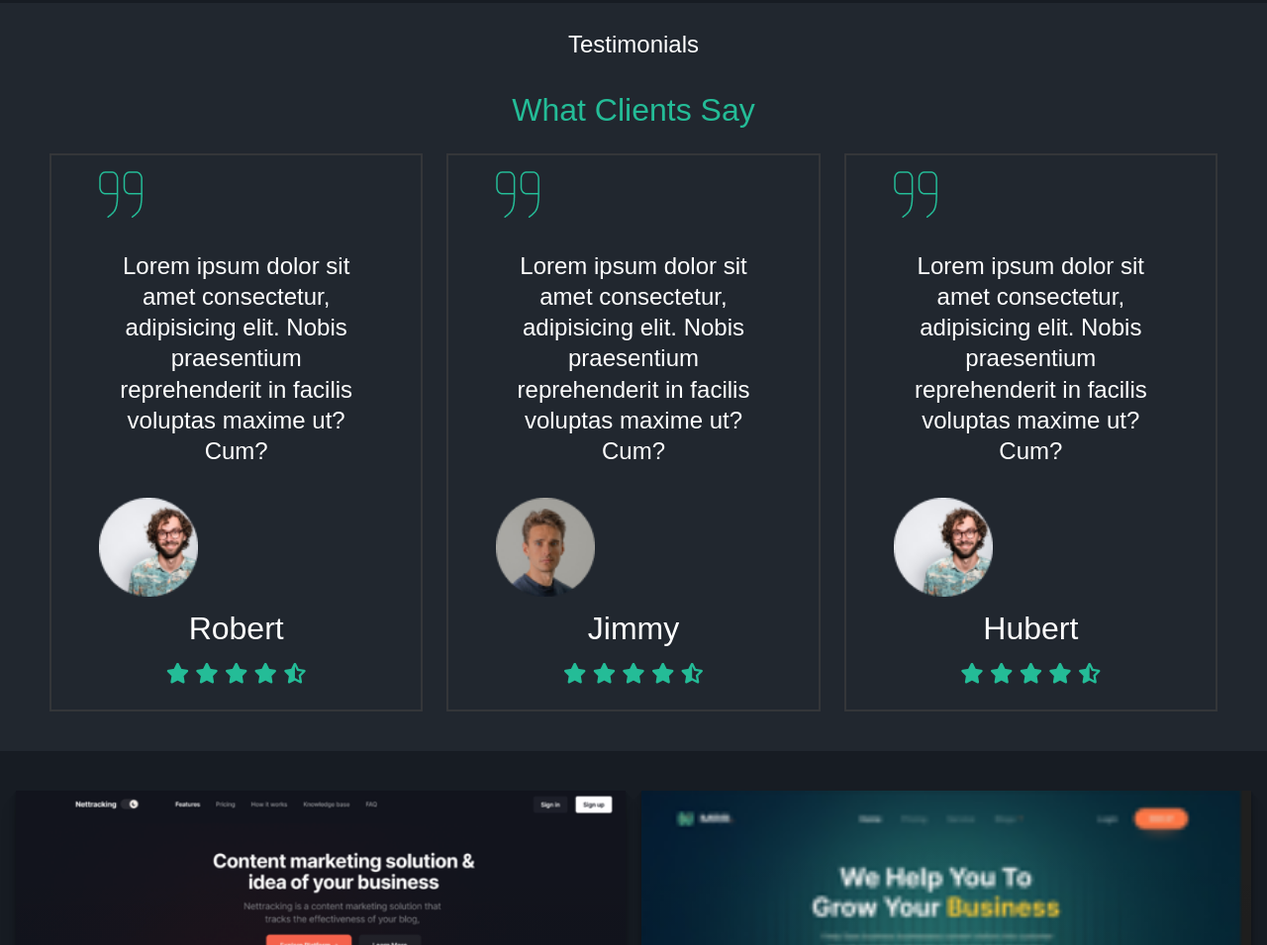
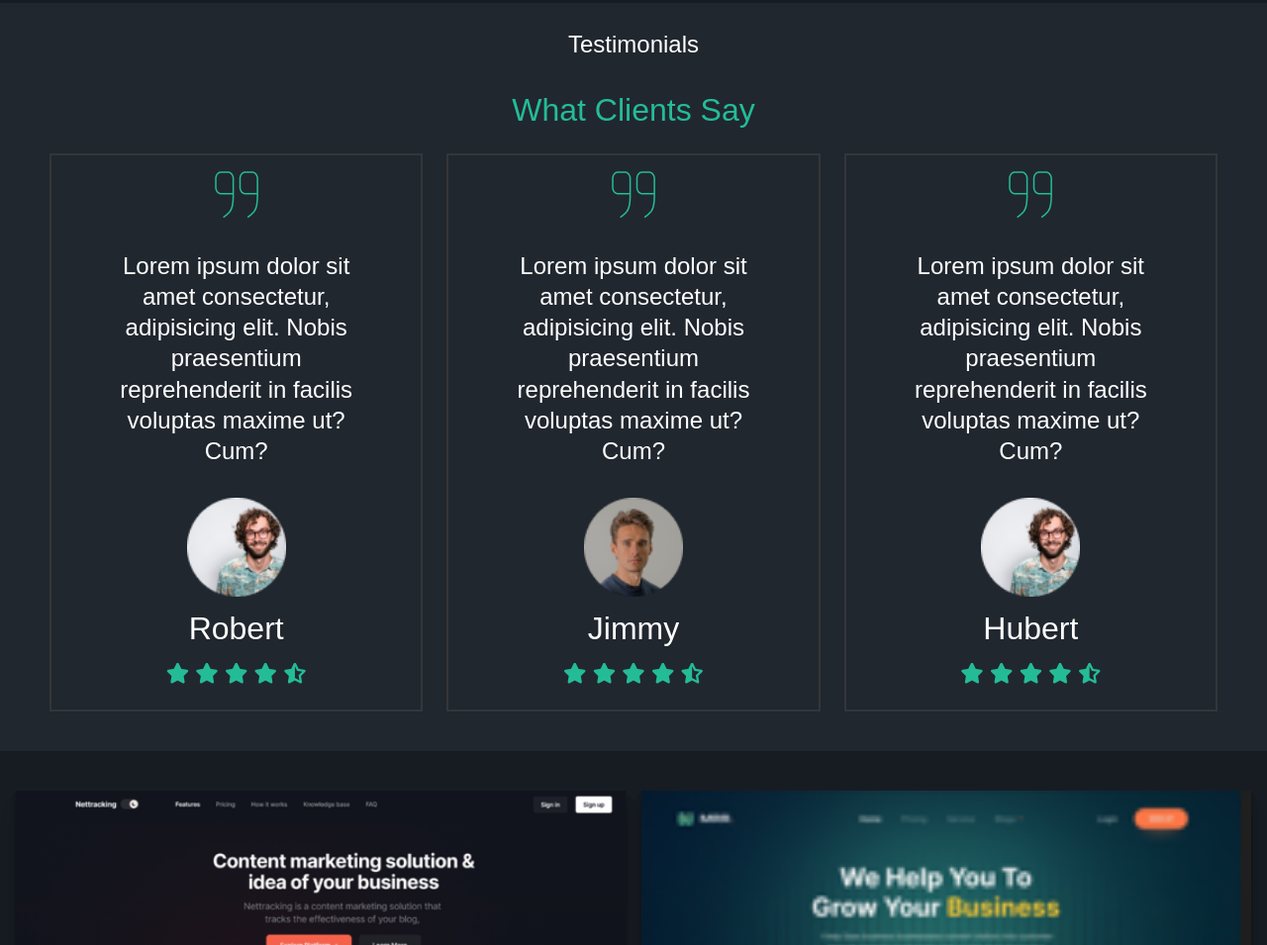
Before and after one commit to kami249/Zain-s_Portfolio.github.io, a plain HTML site: page index.html in a window 1280 px wide. Shown: the part 1654-2609 px from the top of the page at 99% size. Drawn offline with nearby package versions, Linux system fonts and the light colour scheme.

Commit message:
Update j.css

```diff
--- a/j.css
+++ b/j.css
@@ -236,7 +236,9 @@ html::-webkit-scrollbar-thumb {
 }
 
 .review .box-container .box {
-    text-align: center;
+    /* text-align: center; */
+    display: grid;
+    place-items: center;
     border: 2px solid #343639;
     padding: 1rem 3rem 1rem 3rem;
 }
@@ -246,6 +248,7 @@ html::-webkit-scrollbar-thumb {
     color: #fff;
     line-height: 1.3;
     padding: 2rem 0;
+    text-align: center;
 }
 
 .review .box-container .box h3 {
```
